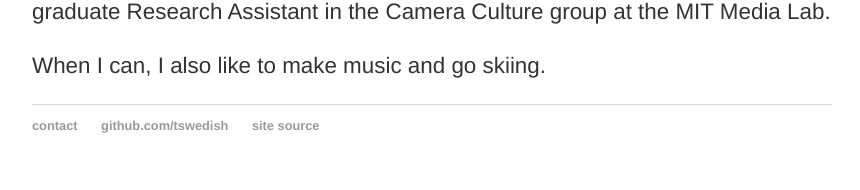
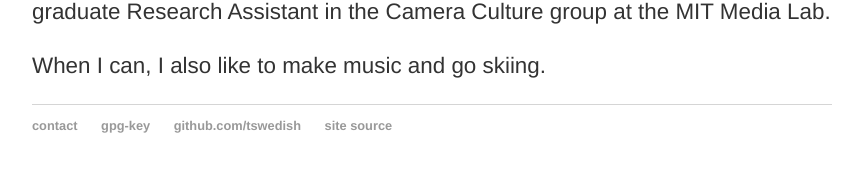
Before and after one commit to tswedish/tswedish.github.io, a Jekyll site: the page built from index.md, in a window 1280 px wide. Shown: the part 716-906 px from the top of the page, without its empty margins (208-1068 px from the left). Built offline with Jekyll 4.4.1, drawn with Linux system fonts in a browser that asks for light colours; comment, search, counter and statistics services are not loaded.

Commit message:
added gpg keys

```diff
--- a/_layouts/default.html
+++ b/_layouts/default.html
@@ -24,6 +24,7 @@
 			<footer>
 	    		<ul>
 	        		<li><a href="{{ site.url }}/contact/">contact</a></li>
+				<li><a href="{{ site.url }}/assets/tswedish_pub.asc">gpg-key</a></li>
 	        		<li><a href="https://github.com/tswedish">github.com/tswedish</a></li>
 							<li><a href="https://github.com/tswedish/tswedish.github.io">site source</a></li>
 				</ul>
```
Also changed, not shown: README.md, 3 other files.
